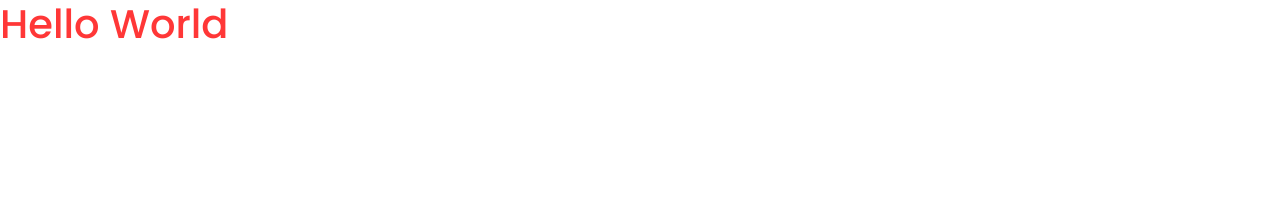
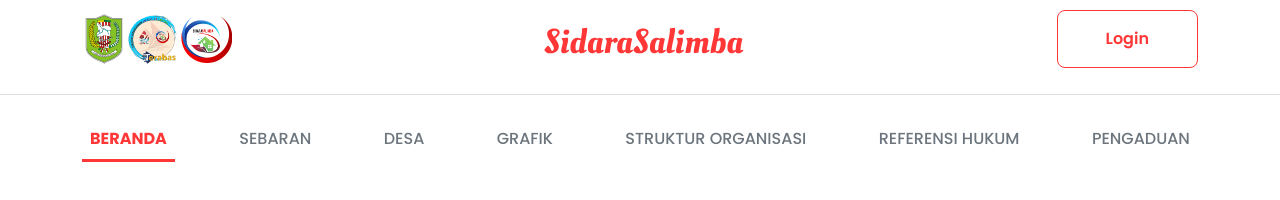
Before and after one commit to xRiot45/sidarasalimba, a website: page index.html in a window 1280 px wide. Drawn offline with nearby package versions, Linux system fonts and the light colour scheme; files that its build step writes are made by us from their sources.

Commit message:
navbar & header

```diff
--- a/index.html
+++ b/index.html
@@ -6,15 +6,75 @@
     <title>Beranda</title>
 
     <!-- Css -->
+    <link rel="stylesheet" href="/resources/css/style.css" />
     <link rel="stylesheet" href="/resources/css/main.css" />
-    <link rel="stylesheet" href="/resources/css/main.min.css" />
     <link rel="stylesheet" href="/resources/css/font.css" />
 
     <!-- Iconify -->
     <script src="https://cdn.jsdelivr.net/npm/iconify-icon@1.0.8/dist/iconify-icon.min.js"></script>
   </head>
   <body>
-    <h1 class="poppins-medium text-primary">Hello World</h1>
+    <!-- HEADER START -->
+    <section id="header">
+      <nav class="navbar bg-transparent d-lg-block d-none">
+        <div class="container d-flex justify-content-between">
+          <a class="navbar-brand" href="#">
+            <img src="/resources/images/logo_pemerintah.png" alt="Bootstrap" width="150" />
+          </a>
+          <a class="navbar-brand" href="#">
+            <img src="/resources/images/logo.svg" alt="Bootstrap" width="200" />
+          </a>
+          <button type="button" class="btn btn-outline-primary px-5 py-3 rounded-3 poppins-semibold">Login</button>
+        </div>
+      </nav>
+    </section>
+    <!-- HEADER STOP -->
+
+    <hr class="text-secondary d-lg-block d-none" />
+
+    <!-- NAVBAR START -->
+    <section id="navbar">
+      <nav class="navbar navbar-expand-lg bg-transparent">
+        <div class="container">
+          <a class="navbar-brand d-lg-none d-block" href="#">
+            <img src="/resources/images/logo.svg" alt="Bootstrap" width="200" />
+          </a>
+          <button class="navbar-toggler" type="button" data-bs-toggle="collapse" data-bs-target="#navbarNav" aria-controls="navbarNav" aria-expanded="false" aria-label="Toggle navigation">
+            <span class="navbar-toggler-icon"></span>
+          </button>
+          <div class="collapse navbar-collapse" id="navbarNav">
+            <ul class="navbar-nav gap-3">
+              <li class="nav-item poppins-bold border border-primary border-top-0 border-start-0 border-end-0 border-3">
+                <a class="nav-link text-primary" href="#">BERANDA</a>
+              </li>
+              <li class="nav-item poppins-medium">
+                <a class="nav-link text-secondary" href="#">SEBARAN</a>
+              </li>
+              <li class="nav-item poppins-medium">
+                <a class="nav-link text-secondary" href="#">DESA</a>
+              </li>
+              <li class="nav-item poppins-medium">
+                <a class="nav-link text-secondary" href="#">GRAFIK</a>
+              </li>
+              <li class="nav-item poppins-medium">
+                <a class="nav-link text-secondary" href="#">STRUKTUR ORGANISASI</a>
+              </li>
+              <li class="nav-item poppins-medium">
+                <a class="nav-link text-secondary" href="#">REFERENSI HUKUM</a>
+              </li>
+              <li class="nav-item poppins-medium">
+                <a class="nav-link text-secondary" href="#">PENGADUAN</a>
+              </li>
+              <li class="nav-item poppins-medium d-lg-none d-block">
+                <button type="button" class="btn btn-outline-primary px-5 py-3 w-100 rounded-3 poppins-semibold">Login</button>
+              </li>
+            </ul>
+          </div>
+        </div>
+      </nav>
+    </section>
+    <!-- NAVBAR STOP -->
+
     <!-- Script Bootstrap -->
     <script
       src="https://cdn.jsdelivr.net/npm/bootstrap@5.3.3/dist/js/bootstrap.bundle.min.js"
```
